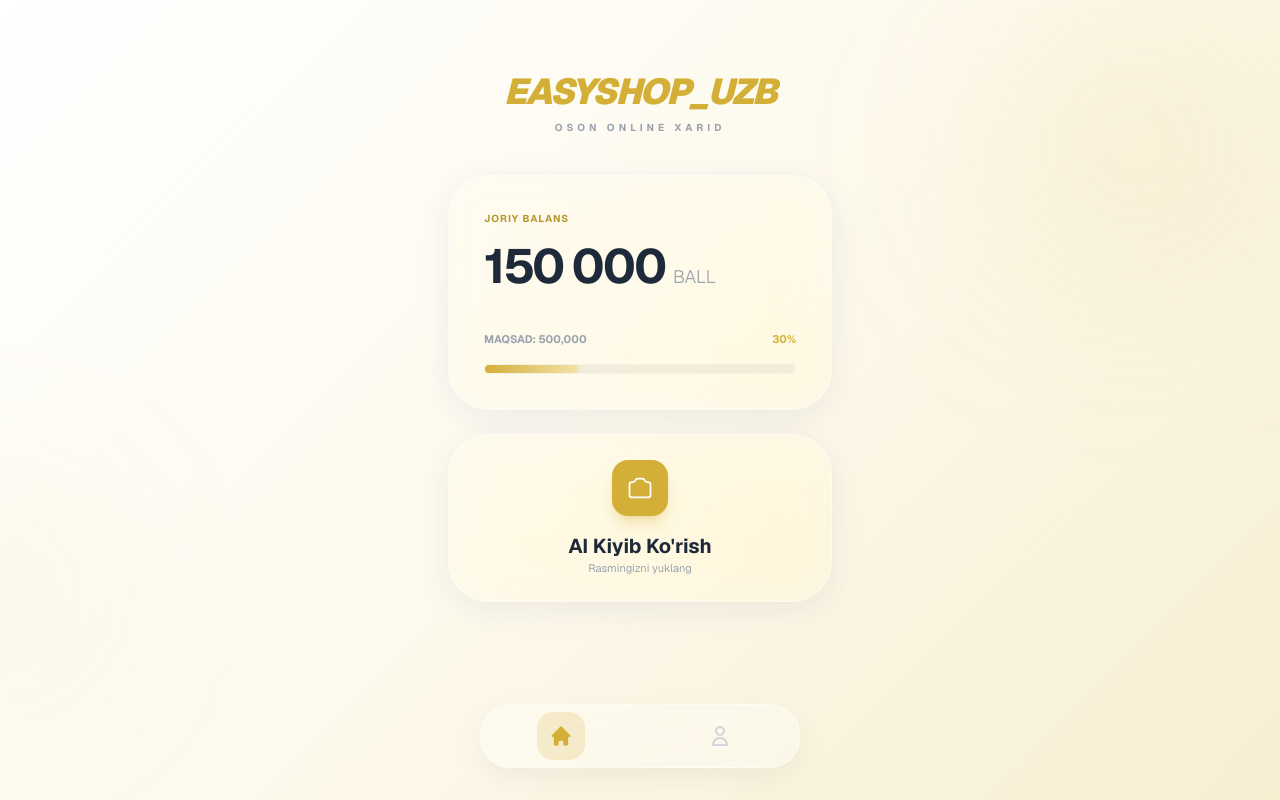
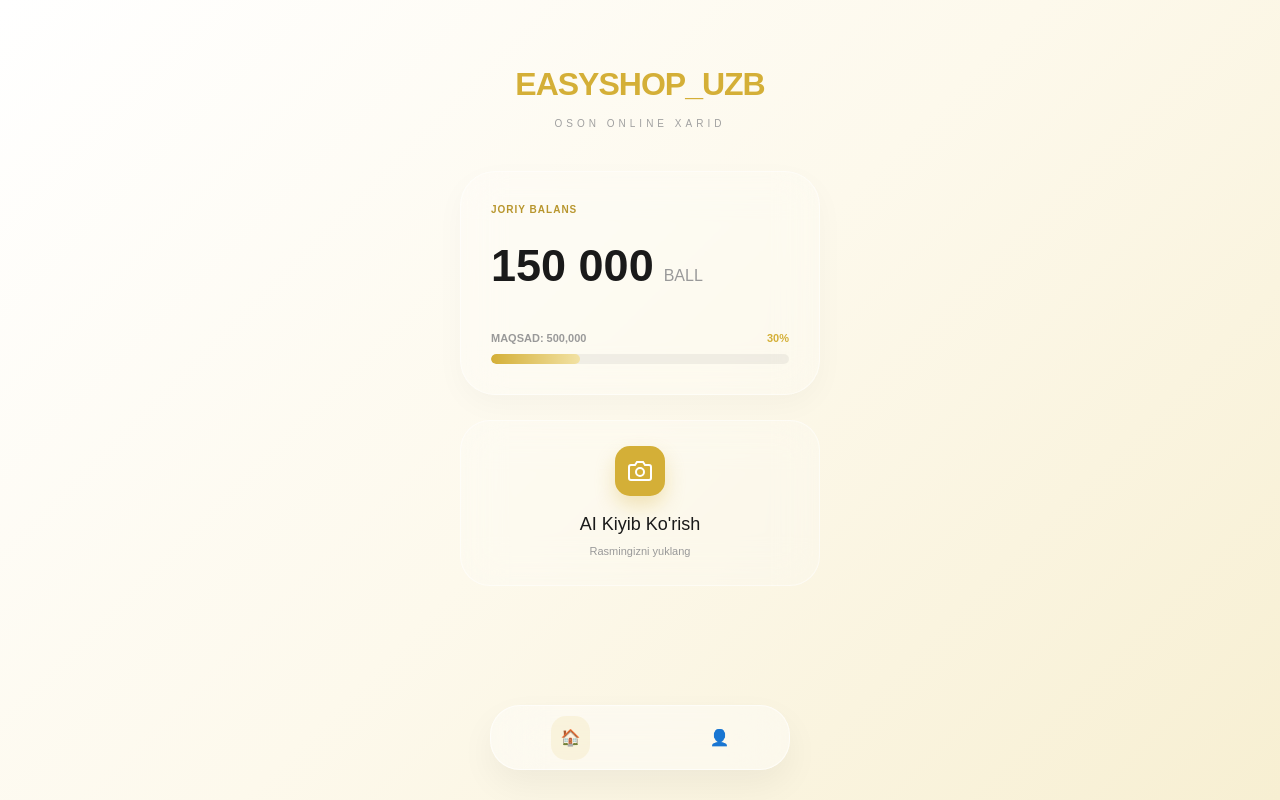
Before and after one commit to NS9121-hash/easyshopuzb-online-store, a Next.js app: page / in a window 1280 px wide. Built offline with nearby package versions, Linux system fonts and the light colour scheme.

Commit message:
Update page.tsx

```diff
--- a/app/page.tsx
+++ b/app/page.tsx
@@ -2,94 +2,120 @@
 'use client';
 
 export default function Home() {
-  // Shisha effekti uchun umumiy stil
-  const glassStyle = {
-    background: 'rgba(255, 255, 255, 0.15)', // Juda past shaffoflik
-    backdropFilter: 'blur(25px) saturate(180%)',
-    WebkitBackdropFilter: 'blur(25px) saturate(180%)',
-    border: '1px solid rgba(255, 255, 255, 0.4)',
-    borderRadius: '40px',
-    boxShadow: '0 8px 32px 0 rgba(31, 38, 135, 0.07)',
-  };
-
   return (
-    <main className="min-h-screen w-full relative font-sans flex flex-col items-center"
-      style={{
+    <div style={{
+      minHeight: '100vh',
+      width: '100%',
+      margin: '0',
+      padding: '20px',
+      fontFamily: 'sans-serif',
       background: 'linear-gradient(135deg, #ffffff 0%, #fdf9ec 50%, #f7efd2 100%)',
-        padding: '24px',
-        margin: '0'
+      display: 'flex',
+      flexDirection: 'column',
+      alignItems: 'center',
+      boxSizing: 'border-box'
     }}>
 
-      {/* FONDIAGI DOG'LAR */}
-      <div className="absolute top-0 right-0 w-72 h-72 bg-[#d4af37]/10 rounded-full blur-[100px] pointer-events-none"></div>
-      <div className="absolute bottom-20 left-[-10%] w-64 h-64 bg-[#d4af37]/5 rounded-full blur-[80px] pointer-events-none"></div>
-
       {/* HEADER */}
-      <div className="relative z-10 text-center mt-12 mb-10">
-        <h1 className="text-4xl font-black tracking-tighter text-[#d4af37] uppercase italic">
+      <div style={{ textAlign: 'center', marginTop: '40px', marginBottom: '40px' }}>
+        <h1 style={{
+          fontSize: '32px',
+          fontWeight: '900',
+          color: '#d4af37',
+          margin: '0',
+          letterSpacing: '-1px',
+          textTransform: 'uppercase'
+        }}>
           EASYSHOP_UZB
         </h1>
-        <p className="text-[10px] font-bold text-gray-400 tracking-[0.4em] uppercase mt-2">
+        <p style={{
+          fontSize: '10px',
+          color: '#a0a0a0',
+          letterSpacing: '4px',
+          marginTop: '8px',
+          textTransform: 'uppercase'
+        }}>
           Oson online xarid
         </p>
       </div>
 
-      <div className="w-full max-w-sm space-y-6 relative z-10">
+      <div style={{ width: '100%', maxWidth: '360px', display: 'grid', gap: '25px' }}>
 
-        {/* 1. JORIY BALANS KARTASI */}
-        <div style={{ ...glassStyle, padding: '35px' }}>
-          <p className="text-[10px] font-bold text-[#b8962e] tracking-widest uppercase mb-4">Joriy Balans</p>
-
-          <div className="flex items-baseline gap-2 mb-10">
-            <span className="text-5xl font-bold text-gray-800 tracking-tighter">150 000</span>
-            <span className="text-lg font-light text-gray-400">BALL</span>
+        {/* JORIY BALANS KARTASI */}
+        <div style={{
+          background: 'rgba(255, 255, 255, 0.2)',
+          backdropFilter: 'blur(20px)',
+          WebkitBackdropFilter: 'blur(20px)',
+          borderRadius: '35px',
+          padding: '30px',
+          border: '1px solid rgba(255, 255, 255, 0.5)',
+          boxShadow: '0 10px 30px rgba(0,0,0,0.03)'
+        }}>
+          <p style={{ fontSize: '10px', fontWeight: 'bold', color: '#b8962e', margin: '0 0 15px 0', letterSpacing: '1px' }}>
+            JORIY BALANS
+          </p>
+          <div style={{ display: 'flex', alignItems: 'baseline', gap: '10px', marginBottom: '30px' }}>
+            <span style={{ fontSize: '45px', fontWeight: 'bold', color: '#1a1a1a' }}>150 000</span>
+            <span style={{ fontSize: '16px', color: '#999' }}>BALL</span>
           </div>
 
-          <div className="space-y-4">
-            <div className="flex justify-between text-[11px] font-bold text-gray-400">
+          <div style={{ display: 'flex', justifyContent: 'space-between', fontSize: '11px', fontWeight: 'bold', color: '#999', marginBottom: '8px' }}>
             <span>MAQSAD: 500,000</span>
-              <span className="text-[#d4af37]">30%</span>
+            <span style={{ color: '#d4af37' }}>30%</span>
           </div>
-            <div className="h-2.5 bg-black/5 rounded-full overflow-hidden border border-white/20">
-              <div
-                className="h-full bg-gradient-to-r from-[#d4af37] to-[#f2e2a4]"
-                style={{ width: '30%', boxShadow: '0 0 10px rgba(212, 175, 55, 0.3)' }}
-              ></div>
-            </div>
+          <div style={{ width: '100%', height: '10px', background: 'rgba(0,0,0,0.05)', borderRadius: '10px', overflow: 'hidden' }}>
+            <div style={{ width: '30%', height: '100%', background: 'linear-gradient(90deg, #d4af37, #f2e2a4)', borderRadius: '10px' }}></div>
           </div>
         </div>
 
-        {/* 2. AI VIRTUAL TRY-ON KARTASI */}
-        <div style={{ ...glassStyle, padding: '25px', display: 'flex', flexDirection: 'column', alignItems: 'center' }}>
-          <div className="w-14 h-14 bg-[#d4af37] rounded-2xl flex items-center justify-center mb-4 shadow-lg shadow-[#d4af37]/30">
-            <svg className="w-7 h-7 text-white" fill="none" stroke="currentColor" viewBox="0 0 24 24">
-              <path strokeLinecap="round" strokeLinejoin="round" strokeWidth={1.5} d="M3 9a2 2 0 012-2h.93a2 2 0 001.664-.89l.812-1.22A2 2 0 0110.07 4h3.86a2 2 0 011.664.89l.812 1.22A2 2 0 0018.07 7H19a2 2 0 012 2v9a2 2 0 01-2 2H5a2 2 0 01-2-2V9z" />
+        {/* AI KIYIB KO'RISH */}
+        <div style={{
+          background: 'rgba(255, 255, 255, 0.2)',
+          backdropFilter: 'blur(20px)',
+          WebkitBackdropFilter: 'blur(20px)',
+          borderRadius: '30px',
+          padding: '25px',
+          border: '1px solid rgba(255, 255, 255, 0.5)',
+          textAlign: 'center',
+          cursor: 'pointer'
+        }}>
+          <div style={{
+            width: '50px', height: '50px', background: '#d4af37', borderRadius: '15px',
+            margin: '0 auto 15px auto', display: 'flex', alignItems: 'center', justifyContent: 'center',
+            boxShadow: '0 10px 20px rgba(212, 175, 55, 0.3)'
+          }}>
+            <svg width="24" height="24" viewBox="0 0 24 24" fill="none" stroke="white" strokeWidth="2">
+              <path d="M23 19a2 2 0 0 1-2 2H3a2 2 0 0 1-2-2V8a2 2 0 0 1 2-2h4l2-3h6l2 3h4a2 2 0 0 1 2 2z"></path>
+              <circle cx="12" cy="13" r="4"></circle>
             </svg>
           </div>
-          <h3 className="text-xl font-bold text-gray-800">AI Kiyib Ko'rish</h3>
-          <p className="text-[11px] text-gray-400">Rasmingizni yuklang</p>
+          <h3 style={{ margin: '0', fontSize: '18px', color: '#1a1a1a' }}>AI Kiyib Ko'rish</h3>
+          <p style={{ fontSize: '11px', color: '#999', marginTop: '5px' }}>Rasmingizni yuklang</p>
         </div>
 
       </div>
 
-      {/* 3. NAV BAR */}
-      <div className="fixed bottom-8 w-[85%] max-w-xs h-16 flex justify-around items-center"
-        style={{
-          background: 'rgba(255, 255, 255, 0.3)',
-          backdropFilter: 'blur(20px)',
-          WebkitBackdropFilter: 'blur(20px)',
-          border: '1px solid rgba(255, 255, 255, 0.5)',
+      {/* BOTTOM NAV */}
+      <div style={{
+        position: 'fixed',
+        bottom: '30px',
+        width: '80%',
+        maxWidth: '300px',
+        height: '65px',
+        background: 'rgba(255, 255, 255, 0.4)',
+        backdropFilter: 'blur(25px)',
+        WebkitBackdropFilter: 'blur(25px)',
         borderRadius: '30px',
-          boxShadow: '0 10px 30px rgba(0,0,0,0.05)'
+        border: '1px solid rgba(255, 255, 255, 0.6)',
+        display: 'flex',
+        justifyContent: 'space-around',
+        alignItems: 'center',
+        boxShadow: '0 15px 35px rgba(0,0,0,0.05)'
       }}>
-        <div className="p-3 bg-[#d4af37]/20 rounded-2xl text-[#d4af37]">
-          <svg className="w-6 h-6" fill="currentColor" viewBox="0 0 20 20"><path d="M10.707 2.293a1 1 0 00-1.414 0l-7 7a1 1 0 001.414 1.414L4 10.414V17a1 1 0 001 1h2a1 1 0 001-1v-2a1 1 0 011-1h2a1 1 0 011 1v2a1 1 0 001 1h2a1 1 0 001-1v-6.586l.293.293a1 1 0 001.414-1.414l-7-7z" /></svg>
-        </div>
-        <div className="p-3 text-gray-300">
-           <svg className="w-6 h-6" fill="none" stroke="currentColor" viewBox="0 0 24 24"><path strokeLinecap="round" strokeLinejoin="round" strokeWidth={2} d="M16 7a4 4 0 11-8 0 4 4 0 018 0zM12 14a7 7 0 00-7 7h14a7 7 0 00-7-7z" /></svg>
-        </div>
+        <div style={{ color: '#d4af37', padding: '10px', background: 'rgba(212, 175, 55, 0.1)', borderRadius: '15px' }}>🏠</div>
+        <div style={{ color: '#ccc' }}>👤</div>
       </div>
 
-    </main>
+    </div>
   );
 }
```
Lines whose indentation alone changed are shown as unchanged.
